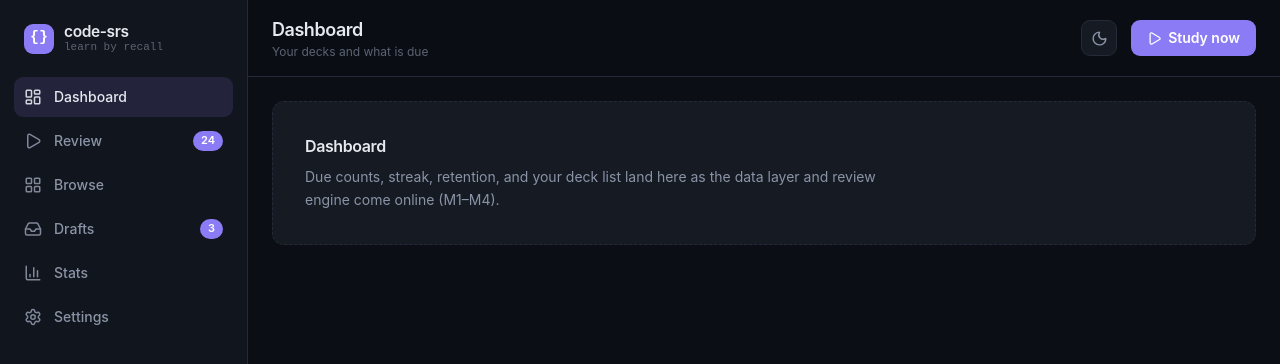
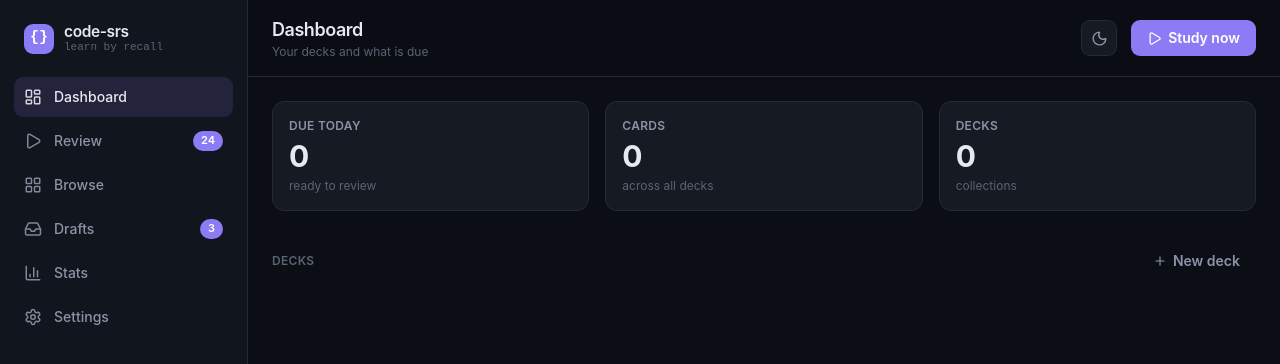
Before and after one commit to fil-SK/code-srs, a React (Vite) app: page / in a window 1280 px wide. Shown: the top 364 px of the page. Built offline with nearby package versions, Linux system fonts and the light colour scheme; what ts-fsrs would draw is missing.

Commit message:
feat: add deck management and deck selector
- Build a real Dashboard with stat cards and deck management (create/
  rename/delete with non-empty guard) plus per-deck due counts.
- Add a deck selector to the card editor so cards can be assigned/moved
  between decks; keep auto-Inbox fallback.

```diff
--- a/src/features/cards/CardEditorPage.tsx
+++ b/src/features/cards/CardEditorPage.tsx
@@ -44,13 +44,20 @@ export function CardEditorPage() {
     getCardDefinition('basic').emptyContent(),
   )
   const [tags, setTags] = useState('')
+  const [deckId, setDeckId] = useState('')
 
   useEffect(() => {
     if (isEdit && existing) {
       setContent(existing.content)
       setTags(existing.tags.join(', '))
+      setDeckId(existing.deckId)
     }
   }, [existing, isEdit])
+
+  // Default a new card to the first deck once decks load.
+  useEffect(() => {
+    if (!isEdit && !deckId && decks?.length) setDeckId(decks[0].id)
+  }, [decks, isEdit, deckId])
 
   // Switching type for a new card resets the content to that type's blank shape.
   useEffect(() => {
@@ -63,23 +70,26 @@ export function CardEditorPage() {
   async function handleSave() {
     const parsedTags = parseTags(tags)
 
+    // Ensure a target deck exists (first card with no decks → auto Inbox).
+    let targetDeck = deckId
+    if (!targetDeck) {
+      const deck = await createDeck.mutateAsync({
+        name: 'Inbox',
+        description: 'Default deck for new cards',
+      })
+      targetDeck = deck.id
+    }
+
     if (isEdit && existing) {
       await saveCard.mutateAsync({
         ...existing,
+        deckId: targetDeck,
         tags: parsedTags,
         content,
       } as Card)
     } else {
-      let deckId = decks?.[0]?.id
-      if (!deckId) {
-        const deck = await createDeck.mutateAsync({
-          name: 'Inbox',
-          description: 'Default deck for new cards',
-        })
-        deckId = deck.id
-      }
       await createCard.mutateAsync({
-        deckId,
+        deckId: targetDeck,
         tags: parsedTags,
         type,
         content,
@@ -122,6 +132,26 @@ export function CardEditorPage() {
 
         <Editor content={content} onChange={setContent} />
 
+        {decks && decks.length > 0 ? (
+          <Field label="Deck">
+            <select
+              className={selectClass}
+              value={deckId}
+              onChange={(e) => setDeckId(e.target.value)}
+            >
+              {decks.map((d) => (
+                <option key={d.id} value={d.id}>
+                  {d.name}
+                </option>
+              ))}
+            </select>
+          </Field>
+        ) : (
+          <p className="text-xs text-muted">
+            No decks yet — an “Inbox” deck will be created on save.
+          </p>
+        )}
+
         <Field label="Tags (comma-separated)">
           <input
             className={fieldClass}
--- a/src/features/dashboard/DashboardPage.tsx
+++ b/src/features/dashboard/DashboardPage.tsx
@@ -1,10 +1,144 @@
-import { PagePlaceholder } from '@/components/layout/PagePlaceholder'
+import { useMemo } from 'react'
+import { Link } from 'react-router-dom'
+import { Pencil, Plus, Trash2 } from 'lucide-react'
+import type { Deck } from '@/types'
+import { Button } from '@/components/ui/Button'
+import { useDueCards, useSearchCards } from '@/hooks/useCards'
+import { useCreateDeck, useDeleteDeck, useDecks, useSaveDeck } from '@/hooks/useDecks'
 
 export function DashboardPage() {
+  const now = useMemo(() => Date.now(), [])
+  const decks = useDecks()
+  const allCards = useSearchCards({ includeSuspended: true })
+  const dueCards = useDueCards({ now })
+
+  const createDeck = useCreateDeck()
+  const saveDeck = useSaveDeck()
+  const deleteDeck = useDeleteDeck()
+
+  // Per-deck totals and due counts, derived client-side.
+  const counts = useMemo(() => {
+    const total: Record<string, number> = {}
+    const due: Record<string, number> = {}
+    allCards.data?.forEach((c) => {
+      total[c.deckId] = (total[c.deckId] ?? 0) + 1
+    })
+    dueCards.data?.forEach((c) => {
+      due[c.deckId] = (due[c.deckId] ?? 0) + 1
+    })
+    return { total, due }
+  }, [allCards.data, dueCards.data])
+
+  function newDeck() {
+    const name = window.prompt('New deck name')?.trim()
+    if (name) createDeck.mutate({ name })
+  }
+
+  function rename(deck: Deck) {
+    const name = window.prompt('Deck name', deck.name)?.trim()
+    if (name && name !== deck.name) saveDeck.mutate({ ...deck, name })
+  }
+
+  function remove(deck: Deck) {
+    const n = counts.total[deck.id] ?? 0
+    if (n > 0) {
+      window.alert(
+        `“${deck.name}” has ${n} card${n === 1 ? '' : 's'}. Move or delete them before deleting the deck.`,
+      )
+      return
+    }
+    if (window.confirm(`Delete deck “${deck.name}”?`)) deleteDeck.mutate(deck.id)
+  }
+
+  const totalDue = dueCards.data?.length ?? 0
+  const totalCards = allCards.data?.length ?? 0
+
   return (
-    <PagePlaceholder
-      title="Dashboard"
-      note="Due counts, streak, retention, and your deck list land here as the data layer and review engine come online (M1–M4)."
-    />
+    <div>
+      <div className="grid grid-cols-3 gap-4">
+        <Stat label="Due today" value={totalDue} hint="ready to review" />
+        <Stat label="Cards" value={totalCards} hint="across all decks" />
+        <Stat label="Decks" value={decks.data?.length ?? 0} hint="collections" />
+      </div>
+
+      {totalDue > 0 && (
+        <Link to="/review" className="mt-4 inline-block">
+          <Button variant="primary">Study {totalDue} due now</Button>
+        </Link>
+      )}
+
+      <div className="mb-3 mt-8 flex items-center justify-between">
+        <h2 className="text-xs font-semibold uppercase tracking-wide text-faint">
+          Decks
+        </h2>
+        <Button variant="ghost" onClick={newDeck}>
+          <Plus size={14} /> New deck
+        </Button>
+      </div>
+
+      {decks.data?.length === 0 ? (
+        <p className="rounded-card border border-dashed border-border bg-panel p-8 text-center text-sm text-muted">
+          No decks yet. Create one, or just make a card — an “Inbox” deck is
+          created automatically.
+        </p>
+      ) : (
+        <div className="space-y-2.5">
+          {decks.data?.map((deck) => (
+            <div
+              key={deck.id}
+              className="flex items-center gap-3 rounded-[11px] border border-border bg-panel px-4 py-3"
+            >
+              <div className="min-w-0 flex-1">
+                <div className="truncate font-semibold">{deck.name}</div>
+                <div className="text-xs text-faint">
+                  {counts.total[deck.id] ?? 0} cards
+                  {(counts.due[deck.id] ?? 0) > 0 && (
+                    <span className="text-accent"> · {counts.due[deck.id]} due</span>
+                  )}
+                </div>
+              </div>
+              <button
+                type="button"
+                onClick={() => rename(deck)}
+                title="Rename"
+                aria-label="Rename deck"
+                className="grid h-8 w-8 place-items-center rounded-lg text-muted hover:bg-panel-2 hover:text-text"
+              >
+                <Pencil size={15} />
+              </button>
+              <button
+                type="button"
+                onClick={() => remove(deck)}
+                title="Delete"
+                aria-label="Delete deck"
+                className="grid h-8 w-8 place-items-center rounded-lg text-muted hover:bg-red/10 hover:text-red"
+              >
+                <Trash2 size={15} />
+              </button>
+            </div>
+          ))}
+        </div>
+      )}
+    </div>
   )
 }
+
+function Stat({
+  label,
+  value,
+  hint,
+}: {
+  label: string
+  value: number
+  hint: string
+}) {
+  return (
+    <div className="rounded-card border border-border bg-panel p-4">
+      <div className="text-xs font-semibold uppercase tracking-wide text-muted">
+        {label}
+      </div>
+      <div className="mt-1 text-3xl font-bold tracking-tight">{value}</div>
+      <div className="mt-1 text-xs text-faint">{hint}</div>
+    </div>
+  )
+}
```
Also changed, not shown: 1 other file (tests, documents, lock files or other folders).
